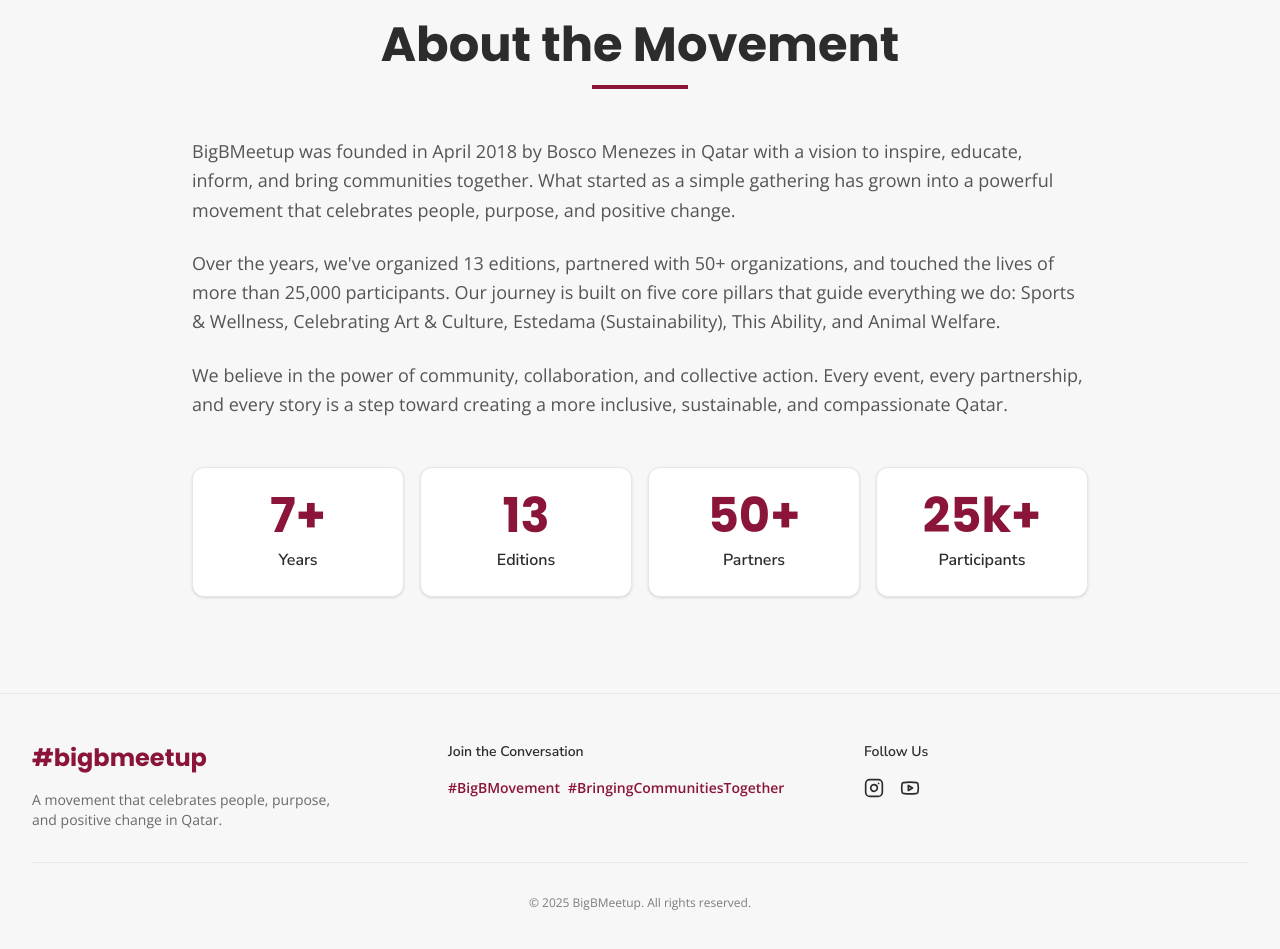
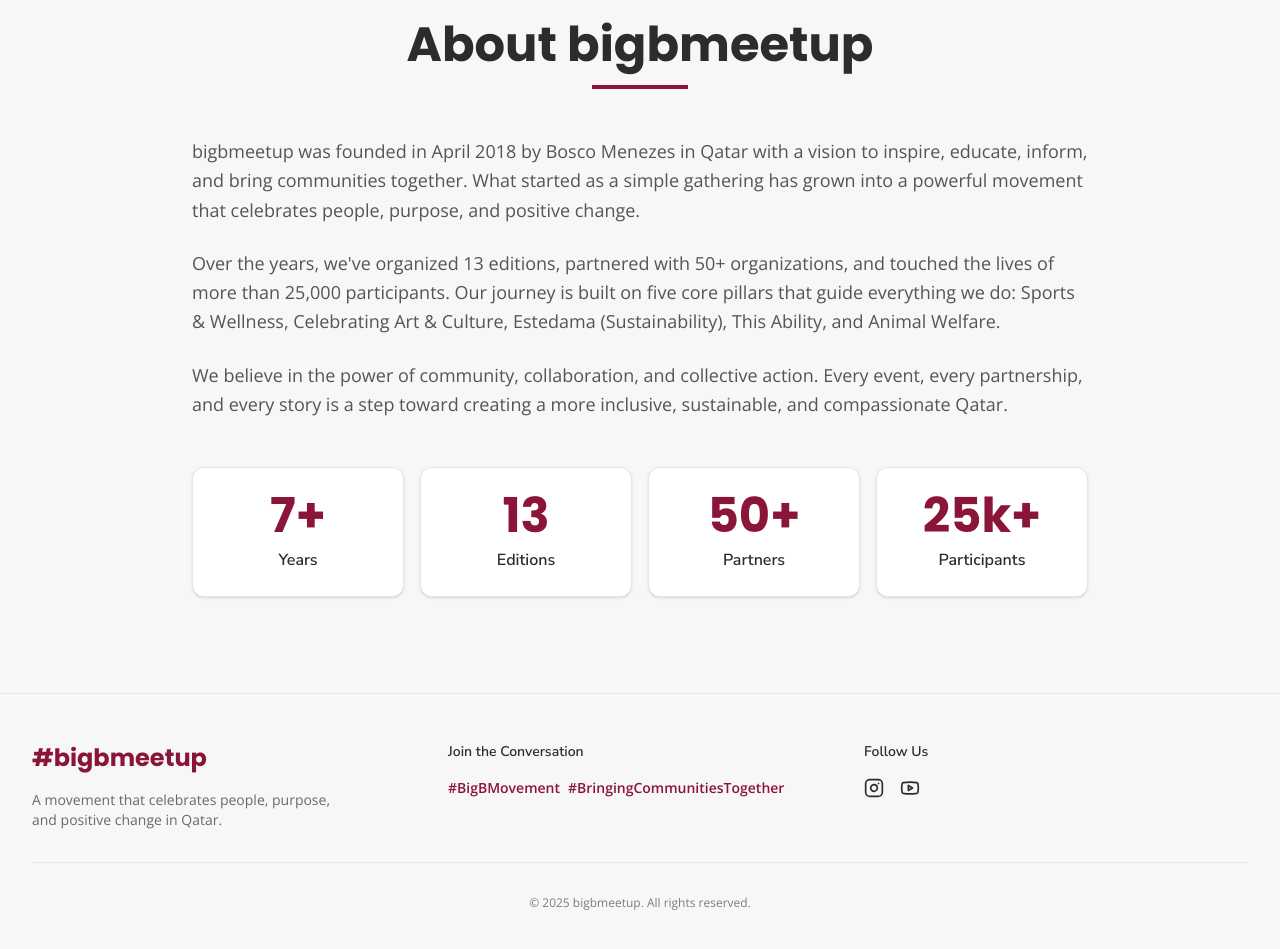
Before and after one commit to hedsouza/bigbmeetup, a Next.js app: page / in a window 1280 px wide. Shown: the part 940-1889 px from the top of the page. Built offline with nearby package versions, Linux system fonts and the light colour scheme.

Commit message:
Replace BigBMeetup with bigbmeetup and update About section heading

```diff
--- a/app/layout.tsx
+++ b/app/layout.tsx
@@ -26,11 +26,11 @@ const openSans = Open_Sans({
 });
 
 export const metadata: Metadata = {
-  title: "BigBMeetup - Bringing Communities Together",
+  title: "bigbmeetup - Bringing Communities Together",
   description:
     "A movement that celebrates people, purpose, and positive change in Qatar. To Inspire, To Educate, To Inform & Bring Communities Together.",
   keywords: [
-    "BigBMeetup",
+    "bigbmeetup",
     "Qatar",
     "community",
     "CSR",
--- a/components/layout/Footer.tsx
+++ b/components/layout/Footer.tsx
@@ -74,7 +74,7 @@ export function Footer() {
         {/* Copyright */}
         <div className="mt-8 pt-8 border-t">
           <p className="text-xs font-body text-neutral-charcoal/60 text-center">
-            © {new Date().getFullYear()} BigBMeetup. All rights reserved.
+            © {new Date().getFullYear()} bigbmeetup. All rights reserved.
           </p>
         </div>
       </div>
--- a/components/sections/About.tsx
+++ b/components/sections/About.tsx
@@ -16,7 +16,7 @@ export function About() {
         {/* Heading */}
         <div className="text-center mb-12">
           <h2 className="text-3xl sm:text-4xl md:text-5xl font-heading font-bold text-neutral-charcoal mb-4">
-            About the Movement
+            About bigbmeetup
           </h2>
           <div className="w-24 h-1 bg-primary-maroon mx-auto"></div>
         </div>
@@ -24,7 +24,7 @@ export function About() {
         {/* Content */}
         <div className="space-y-6 mb-12">
           <p className="text-lg font-body text-neutral-charcoal/80 leading-relaxed">
-            BigBMeetup was founded in April 2018 by Bosco Menezes in Qatar with a
+            bigbmeetup was founded in April 2018 by Bosco Menezes in Qatar with a
             vision to inspire, educate, inform, and bring communities together. What
             started as a simple gathering has grown into a powerful movement that
             celebrates people, purpose, and positive change.
```
